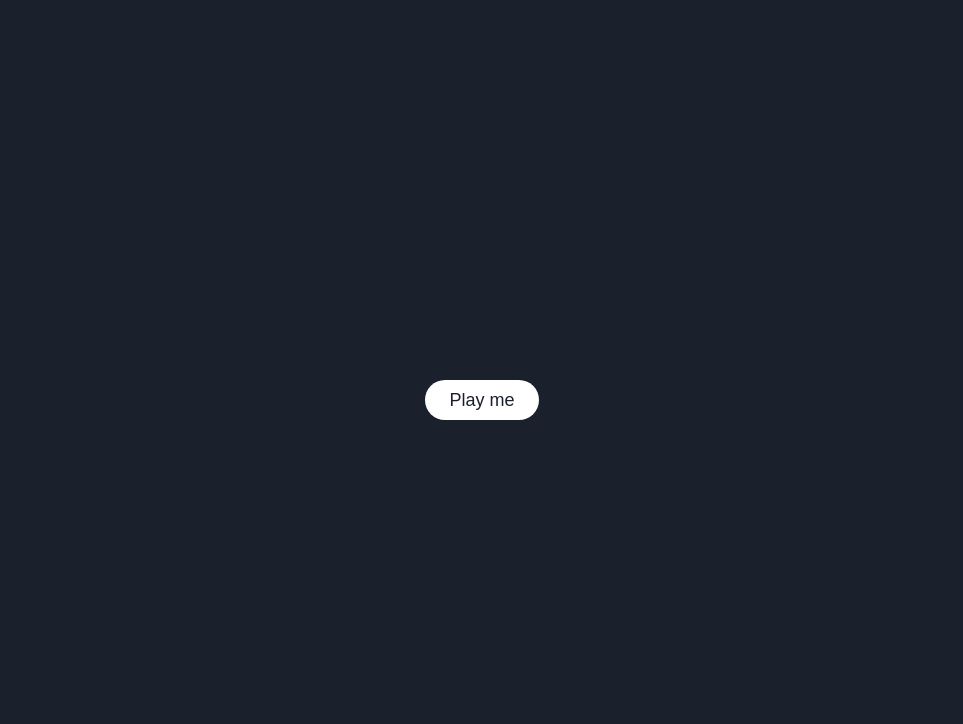
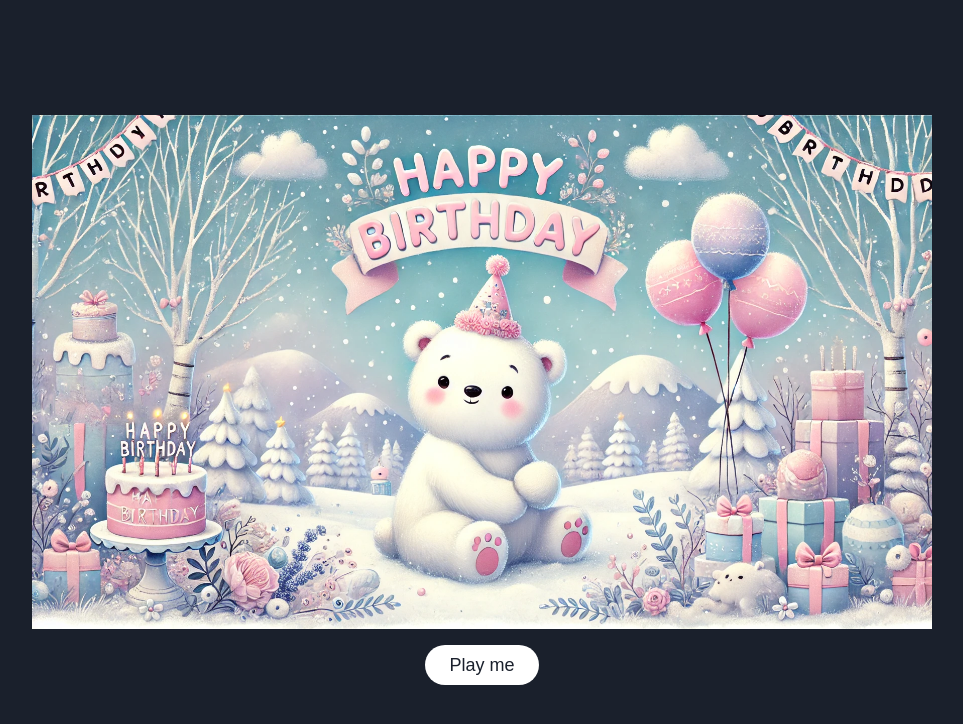
Before and after one commit to Cry0nicS/happy-birthday, a Next.js app: page / in a window 1280 px wide. Shown: the top 724 px of the page, without its empty margins (158-1121 px from the left). Built offline with nearby package versions, Linux system fonts and the light colour scheme.

Commit message:
Include image on initial load

```diff
--- a/src/app/page.tsx
+++ b/src/app/page.tsx
@@ -4,6 +4,7 @@ import { useState } from 'react'
 import HeroSection from '@/components/HeroSection'
 import Snowfall from '@/components/Snowfall'
 import PlayButton from '@/components/PlayButton'
+import Image from 'next/image'
 
 export default function Home() {
     const [isPlaying, setIsPlaying] = useState(false)
@@ -16,7 +17,14 @@ export default function Home() {
                 {isPlaying ? (
                     <HeroSection isMusicPlaying={isMusicPlaying} setIsMusicPlaying={setIsMusicPlaying} />
                 ) : (
-                    <PlayButton isPlaying={isPlaying} setIsPlaying={setIsPlaying} />
+                    <div className="flex flex-col">
+                        <div className="w-full flex justify-center mb-4 px-4">
+                            <Image className="w-full lg:w-[900px]" src="/banner.webp" alt="Hi" width={900} height={514} priority={true} />
+                        </div>
+                        <div className="w-full flex justify-center">
+                            <PlayButton isPlaying={isPlaying} setIsPlaying={setIsPlaying}/>
+                        </div>
+                    </div>
                 )}
             </div>
             {isPlaying && (
--- a/src/lib/utils.ts
+++ b/src/lib/utils.ts
@@ -6,40 +6,41 @@ export function cn(...inputs: ClassValue[]) {
 }
 
 export const lyrics = `
-[00:07.48] 🎵 Happy Birthday, Snowy Star! 🎵
+[00:05.48] 🎵 Happy Birthday, Snowy Star! 🎵
 
-[00:11.48]It’s your day, the snowflakes fall,
+[00:11.48]It’s your day, the snowflakes fall
 [00:14.89]A winter wonder for us all.
-[00:17.74]Polar bears dance on the ice,
+[00:17.74]Polar bears dance on the ice
 [00:21.36]To celebrate someone so nice.
 
-
-[00:24.53]Happy birthday, snowy star,
+[00:24.53]Happy birthday, snowy star
 [00:27.65]Shining bright just where you are.
-[00:30.86]With frosty dreams and cozy flair,
+[00:30.86]With frosty dreams and cozy flair
 [00:34.25]It’s your day—beyond compare!
 
+[00:38.23] ❄️❄️❄️❄️❄️❄️❄️
 
-[00:44.89]The cold may nip, but hearts stay warm,
+[00:44.89]The cold may nip, but hearts stay warm
 [00:48.26]Your laughter’s our sweetest charm.
-[00:51.09]Like the snow, you sparkle and gleam,
+[00:51.09]Like the snow, you sparkle and gleam
 [00:54.03]A birthday queen in every scene.
 
-
-[00:57.34]Happy birthday, snowy star,
+[00:57.34]Happy birthday, snowy star
 [01:00.63]Shining bright just where you are.
-[01:03.83]With frosty dreams and cozy flair,
+[01:03.83]With frosty dreams and cozy flair
 [01:07.55]It’s your day—beyond compare!
 
+[01:12.00] 🐻‍❄️🐻‍❄️🐻‍❄️🐻‍❄️🐻‍❄️🐻‍❄️
 
-[01:23.83]Polar bears give you a cheer,
+[01:23.83]Polar bears give you a cheer
 [01:27.07]Glaciers shimmer, skies are clear.
-[01:30.34]Wrapped in scarves, we’re here to say,
+[01:30.34]Wrapped in scarves, we’re here to say
 [01:33.71]You’re the highlight of our day!
 
+[01:36.82]So blow your candles, make a wish
+[01:40.70]Here’s to joy and all you cherish.
+[01:43.45]Happy birthday, snowy star
+[01:47.26]You’re our magic, near or far.
 
-[01:36.82]So blow your candles, make a wish,
-[01:40.70]Here’s to joy and all you cherish.
-[01:43.45]Happy birthday, snowy star,
-[01:47.26]You’re our magic, near or far. 🎵
+[01:50.26] ♪♪♪
 `;
```
